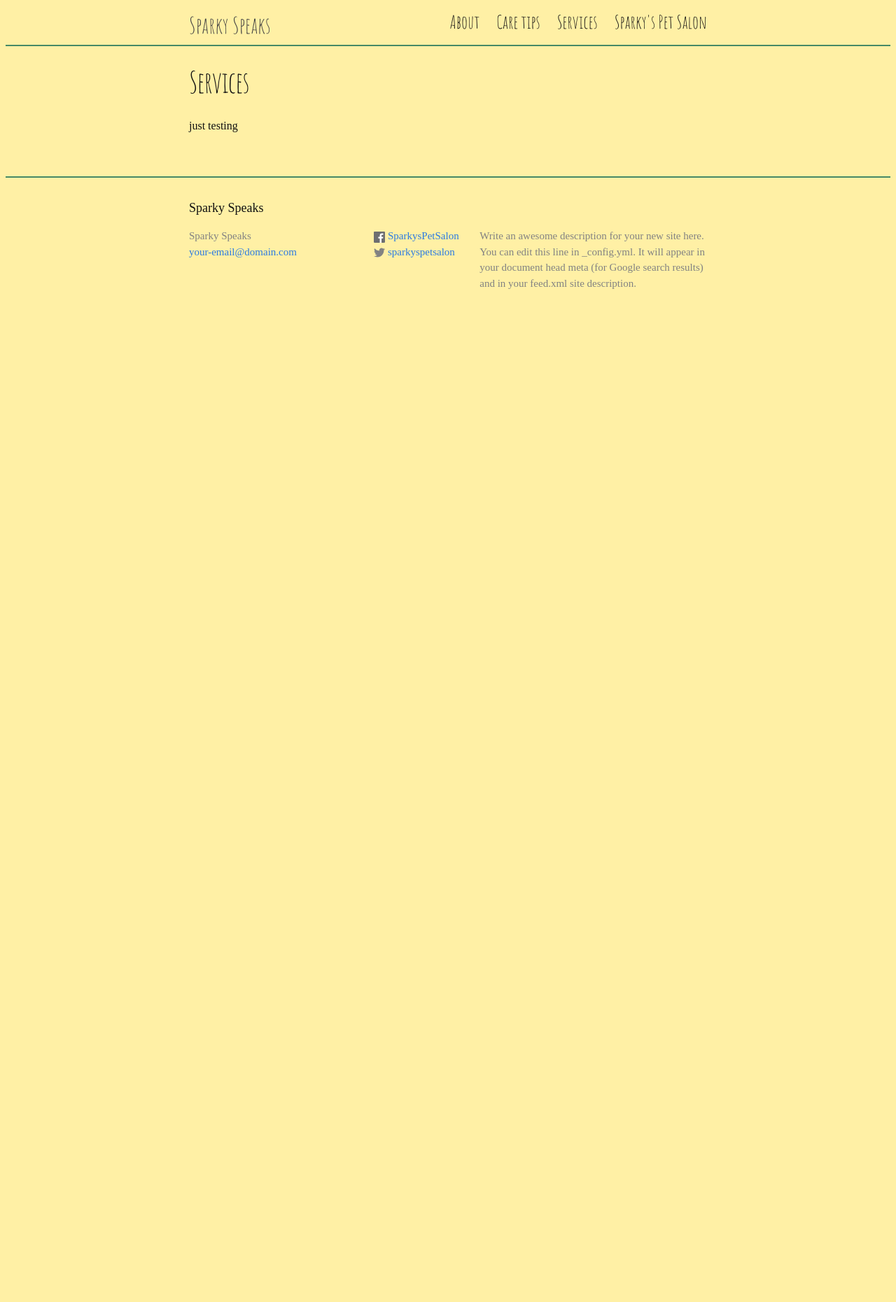
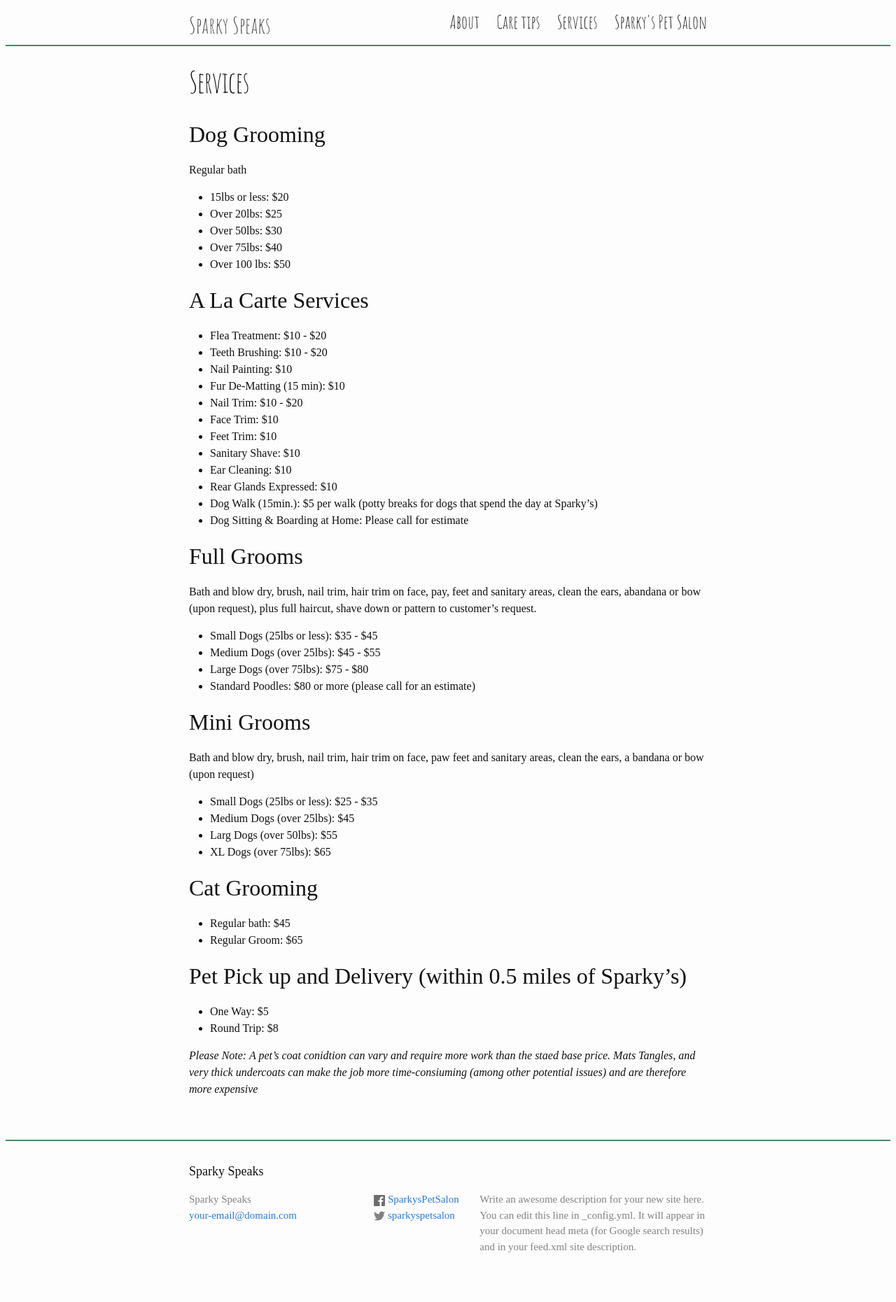
Before and after one commit to Leonardgrr/sparkyspeaks, a Jekyll site: the page built from services.md, in a window 1280 px wide. Shown: the whole page at 70% size. Built offline with Jekyll 4.4.1, drawn with Linux system fonts in a browser that asks for light colours; some web fonts are replaced; before the commit the page ends 900 px from its top, so only the background shows below that.

Commit message:
Added more content
to the about and services page. including first initial blog post

```diff
--- a/_sass/_mycss.scss
+++ b/_sass/_mycss.scss
@@ -19,9 +19,9 @@
 	font-family: 'Amatic SC', cursive;
 }
 
-body{
-	background-color: #FFF0A5;
-}
+//body{
+//	background-color: #FFF0A5;
+//}
 
 .site-header{
 	border-top: none;
--- a/services.md
+++ b/services.md
@@ -4,4 +4,57 @@
 permalink: /services/
 ---
 
-just testing
+
+
+## Dog Grooming
+
+Regular bath
+
+* 15lbs or less: $20
++ Over 20lbs: $25
++ Over 50lbs: $30
++ Over 75lbs: $40
++ Over 100 lbs: $50
+
+##A La Carte Services
+
+* Flea Treatment: $10 - $20
+* Teeth Brushing: $10 - $20
+* Nail Painting: $10
+* Fur De-Matting (15 min): $10
+* Nail Trim: $10 - $20
+* Face Trim: $10
+* Feet Trim: $10
+* Sanitary Shave: $10
+* Ear Cleaning: $10
+* Rear Glands Expressed: $10
+* Dog Walk (15min.): $5 per walk (potty breaks for dogs that spend the day at Sparky's)
+* Dog Sitting & Boarding at Home: Please call for estimate
+
+## Full Grooms
+Bath and blow dry, brush, nail trim, hair trim on face, pay, feet and sanitary areas, clean the ears, abandana or bow (upon request), plus full haircut, shave down or pattern to customer's request.
+
+* Small Dogs (25lbs or less): $35 - $45
+* Medium Dogs (over 25lbs): $45 - $55
+* Large Dogs (over 75lbs): $75 - $80
+* Standard Poodles: $80 or more (please call for an estimate)
+
+## Mini Grooms
+Bath and blow dry, brush, nail trim, hair trim on face, paw feet and sanitary areas, clean the ears, a bandana or bow (upon request)
+
+* Small Dogs (25lbs or less): $25 - $35
+* Medium Dogs (over 25lbs): $45
+* Larg Dogs (over 50lbs): $55
+* XL Dogs (over 75lbs): $65
+
+## Cat Grooming
+
+* Regular bath: $45
+* Regular Groom: $65
+
+## Pet Pick up and Delivery  (within 0.5 miles of Sparky's)
+
+* One Way: $5
+* Round Trip: $8
+
+*Please Note: A pet's coat conidtion can vary and require more work than the staed base price. Mats Tangles, and very thick undercoats can make the job more time-consiuming (among other potential issues) and are therefore more expensive*
```
Also changed, not shown: _posts/2015-01-27-welcome-to-jekyll.markdown (+4 -16 lines), about.md (+20 -3 lines), caretips.md (+0 -6 lines), sparkyspetsalon.md (+0 -6 lines).
